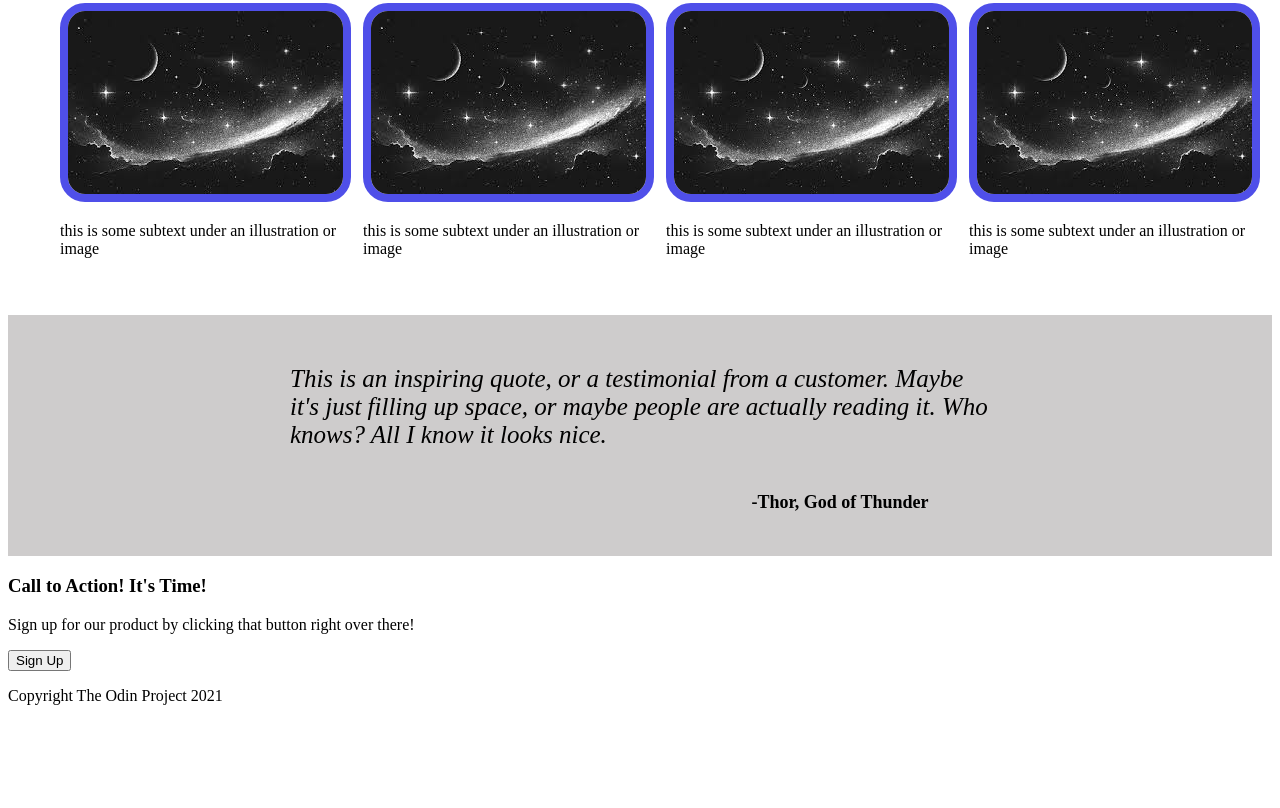
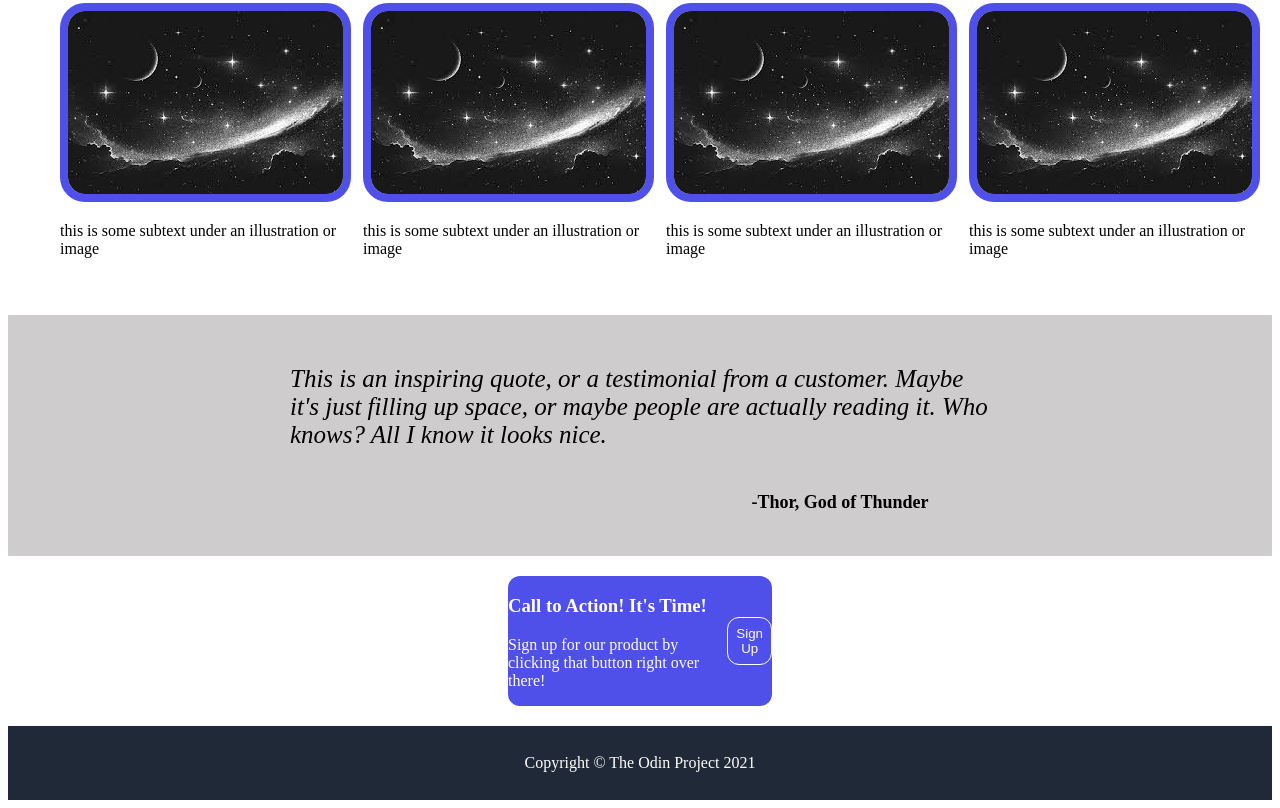
Before and after one commit to AustinG20/odin-landing-page, a plain HTML site: page index.html in a window 1280 px wide. Shown: the part 434-1242 px from the top of the page. Before the commit the page ends 1155 px from the top, so only its background shows below. Drawn offline with Linux system fonts and the light colour scheme.

Commit message:
Complete section three and footer basic css styling

```diff
--- a/index.html
+++ b/index.html
@@ -52,8 +52,8 @@
             <p class="author">-Thor, God of Thunder</p>
         </div>
         <div class="sectionFour">
-            <div>
-                <div class="containerThree">
+            <div class="containerThree">
+                <div>
                     <h3>Call to Action! It's Time!</h3>
                     <p>Sign up for our product by clicking that button right over there!</p>
                 </div>
@@ -62,7 +62,7 @@
         </div>
     </div>
     <div class="footer">
-        <p>Copyright The Odin Project 2021</p>
+        <p>Copyright &#169; The Odin Project 2021</p>
     </div>
 </body>
 </html>
--- a/style.css
+++ b/style.css
@@ -37,7 +37,7 @@ ul{
 .container button{
     background-color: rgb(79, 79, 228);
     color: white;
-    border-radius: 25px;
+    border-radius: 12px;
     padding: 6px 12px;
 }
 
@@ -89,3 +89,29 @@ ul{
     font-size: 18px;
     font-weight: bold;
 }
+
+.containerThree{
+    display: flex;
+    justify-content: center;
+    gap: 20px;
+    margin: 20px 500px;
+    background-color: rgb(79, 79, 233);
+    border-radius: 12px;
+    color: white;
+}
+
+.containerThree button{
+    padding: 8px;
+    align-self: center;
+    border-radius: 12px;
+    color: white;
+    background-color: rgb(79, 79, 233);
+    border: 1px solid white;
+}
+
+.footer{
+    text-align: center;
+    background-color: #1F2937;
+    padding: 12px;
+    color: white;
+}
```
